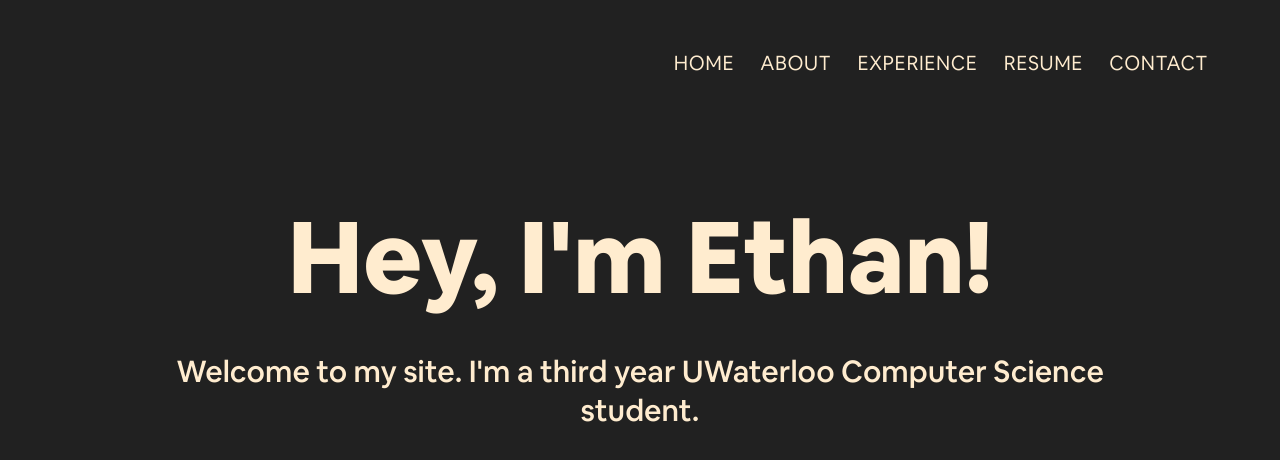
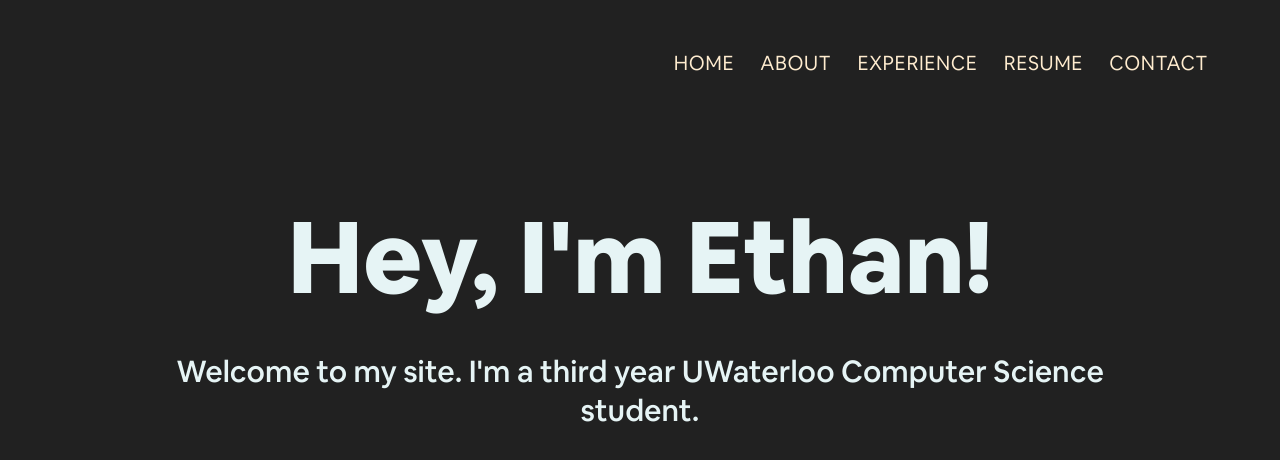
Before and after one commit to ethanjiang4/personal-website, a React (Create React App) app: page / in a window 1280 px wide. Shown: the top 460 px of the page. Built offline with nearby package versions, Linux system fonts and the light colour scheme; what react-animations would draw is missing.

Commit message:
update colors

```diff
--- a/src/App.js
+++ b/src/App.js
@@ -46,7 +46,7 @@ const ButtonRow = styled.div`
 const StyledButton = styled(Button)`
   font-family: Airbnb Cereal App Book !important;
   font-size: 20px !important;
-  border-color: #ffeccf !important;
+  border-color: #e6f4f5 !important;
   border-width: 1px !important;
   margin-left: 10px !important;
   color: #ffeccf !important;
--- a/src/components/AboutPage.js
+++ b/src/components/AboutPage.js
@@ -20,7 +20,7 @@ const Wrapper = styled.div`
 const MainTitle = styled.div`
     font-family: Airbnb Cereal App Extra Bold;
     font-size: 70px;
-    color: #ffeccf;
+    color: #e6f4f5;
 
     text-align: center;
 
@@ -33,7 +33,7 @@ const MainTitle = styled.div`
 const Subtitle = styled.div`
     font-family: Airbnb Cereal App Medium;
     font-size: 25px;
-    color: #ffeccf;
+    color: #e6f4f5;
 
     text-align: center;
 
--- a/src/components/ContactPage.js
+++ b/src/components/ContactPage.js
@@ -40,7 +40,7 @@ const Wrapper = styled.div`
 const MainTitle = styled.div`
     font-family: Airbnb Cereal App Extra Bold;
     font-size: 70px;
-    color: #ffeccf;
+    color: #e6f4f5;
 
     text-align: center;
 
@@ -63,7 +63,7 @@ const ContactColumn = styled.div`
 const ContactButton = styled(Button)`
     font-family: Airbnb Cereal App Medium !important;
     font-size: 22px !important;
-    color: #ffeccf !important;
+    color: #e6f4f5 !important;
     margin-left: 15px !important;
     margin-bottom: 15px !important;
     width: 50% !important;
--- a/src/components/ExperiencePage.js
+++ b/src/components/ExperiencePage.js
@@ -166,7 +166,7 @@ const Wrapper = styled.div`
 const MainTitle = styled.div`
     font-family: Airbnb Cereal App Extra Bold;
     font-size: 70px;
-    color: #ffeccf;
+    color: #e6f4f5;
 
     text-align: center;
 
@@ -179,7 +179,7 @@ const MainTitle = styled.div`
 const SecondaryTitle = styled.div`
     font-family: Airbnb Cereal App Extra Bold;
     font-size: 55px;
-    color: #ffeccf;
+    color: #e6f4f5;
 
     text-align: center;
 
@@ -216,14 +216,14 @@ const ExpCard = styled(Paper)`
 const ExpCardTitle = styled.div`
     font-family: Airbnb Cereal App Bold;
     font-size: 40px;
-    color: #ffeccf;
+    color: #e6f4f5;
     text-align: left;
 `;
 
 const ExpCardSubtitle = styled.div`
     font-family: Airbnb Cereal App Medium;
     font-size: 25px;
-    color: #ffeccf;
+    color: #e6f4f5;
     margin-top: 5px;
     text-align: left;
 `;
@@ -231,7 +231,7 @@ const ExpCardSubtitle = styled.div`
 const ExpCardDesc = styled.div`
     font-family: Airbnb Cereal App Book;
     font-size: 20px;
-    color: #ffeccf;
+    color: #e6f4f5;
     margin-top: 5px;
     text-align: left;
     white-space: pre-wrap;
@@ -242,7 +242,7 @@ const MoreExpCardDesc = styled(ExpCardDesc)`
 `;
 
 const ShowMoreButton = styled(Button)`
-    color: #ffeccf !important;
+    color: #e6f4f5 !important;
     width: 20%;
 `;
 
@@ -259,8 +259,8 @@ const ProjectRow = styled(StackRow)`
 `;
 
 const TechChip = styled(Chip)`
-    color: #ffeccf !important;
-    border-color: #ffeccf !important;
+    color: #e6f4f5 !important;
+    border-color: #e6f4f5 !important;
     font-family: Airbnb Cereal App Medium !important;
     font-size: 15px !important;
     padding-bottom: 1px !important;
@@ -269,11 +269,11 @@ const TechChip = styled(Chip)`
 `;
 
 const OpenNewIcon = styled(OpenInNewIcon)`
-    color: #ffeccf !important;
+    color: #e6f4f5 !important;
 `;
 
 const OpenNewButton = styled(Button)`
-    color: #ffeccf !important;
+    color: #e6f4f5 !important;
     position: absolute !important;
     top: 0px !important;
     right: 0px !important;
--- a/src/components/HomePage.js
+++ b/src/components/HomePage.js
@@ -20,7 +20,7 @@ const Wrapper = styled.div`
 const MainTitle = styled.div`
     font-family: Airbnb Cereal App Extra Bold;
     font-size: 100px;
-    color: #ffeccf;
+    color: #e6f4f5;
 
     text-align: center;
 
@@ -33,7 +33,7 @@ const MainTitle = styled.div`
 const Subtitle = styled.div`
     font-family: Airbnb Cereal App Medium;
     font-size: 30px;
-    color: #ffeccf;
+    color: #e6f4f5;
 
     text-align: center;
 
--- a/src/components/ResumePage.js
+++ b/src/components/ResumePage.js
@@ -34,7 +34,7 @@ const Wrapper = styled.div`
 const MainTitle = styled.div`
     font-family: Airbnb Cereal App Extra Bold;
     font-size: 70px;
-    color: #ffeccf;
+    color: #e6f4f5;
 
     text-align: center;
 
@@ -62,7 +62,7 @@ const Resume = styled.img`
 const DownloadButton = styled(Button)`
     font-family: Airbnb Cereal App Book !important;
     font-size: 20px !important;
-    color: #ffeccf !important   ;
+    color: #e6f4f5 !important   ;
     height: 60px !important;
     margin-bottom: 20px !important;
 `;
```
Also changed, not shown: public/manifest.json.
